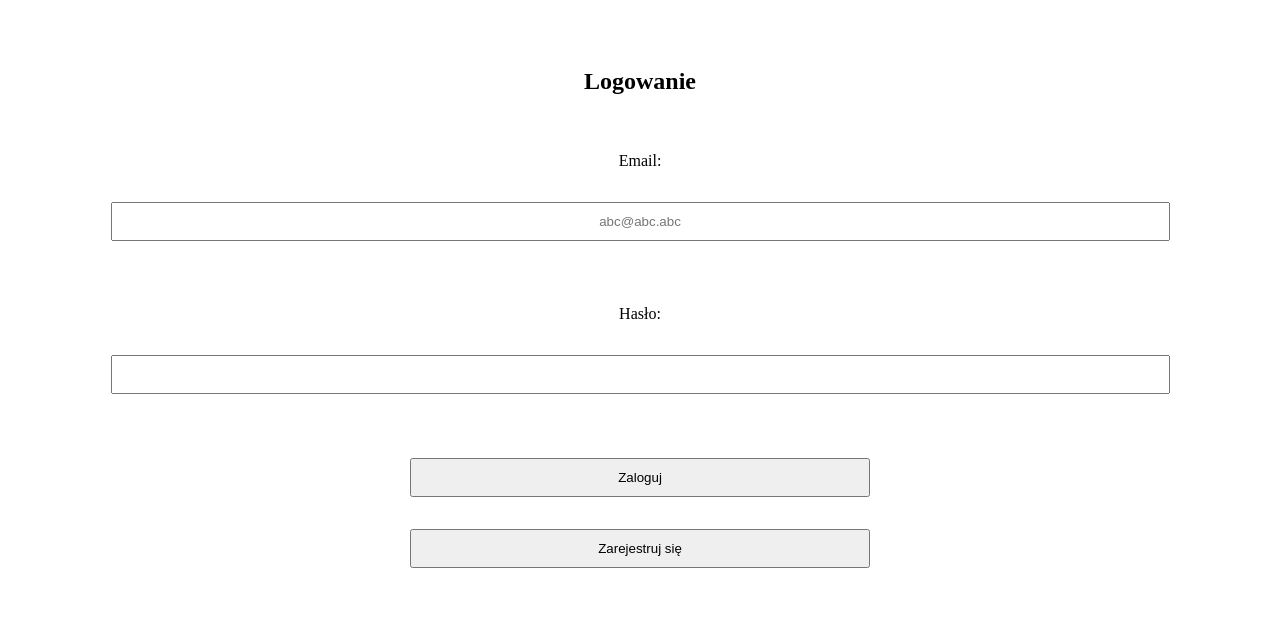
After one commit to krasickiPawel/sklep_z_elektronika, a Flask app: page /login in a window 1280 px wide. The commit adds this page. Shown: the top 632 px of the page. Run offline with Flask 2, Linux system fonts and the light colour scheme.

Commit message:
gotowy login

```diff
--- /dev/null
+++ b/sklep_z_elektronika/controller/templates/login.html
@@ -0,0 +1,75 @@
+<!DOCTYPE html>
+<html lang="en">
+<head>
+    <meta charset="UTF-8">
+    <title>BD2 sklep z elektroniką</title>
+    <style>
+        table {
+          <!-- border: 1px solid black; -->
+          <!-- border-collapse: collapse; -->
+
+        }
+        th, td {
+          border-collapse: collapse;
+          padding: 15px;
+        }
+        * {
+            text-align: center;
+            padding: 10px;
+        }
+        input {
+            width:90%;
+        }
+        tr {
+            padding: 2px;
+        }
+    </style>
+</head>
+<body>
+    <form method="post" action="/">
+        <h2>Logowanie</h2>
+        <table style="width:100%;">
+            <tr>
+                <td>
+                    <label for="email">Email:</label>
+                </td>
+            </tr>
+            <tr>
+                <td>
+                    <input type="email" name="email-input" id="email" placeholder="abc@abc.abc" required/>
+                </td>
+            </tr>
+            <tr>
+                <td>
+
+                </td>
+            </tr>
+            <tr>
+                <td>
+                    <label for="password">Hasło:</label>
+                </td>
+            </tr>
+            <tr>
+                <td>
+                    <input type="password" name="password-input" id="password" required/>
+                </td>
+            </tr>
+            <tr>
+                <td>
+
+                </td>
+            </tr>
+            <tr>
+                <td>
+                    <input type="submit" name="login" value="Zaloguj" style="width:40%;"/>
+                </td>
+            </tr>
+            <tr>
+                <td>
+                    <a href=/register><button type="button" style="width:40%;" name="register">Zarejestruj się</button></a>
+                </td>
+            </tr>
+        </table>
+    </form>
+</body>
+</html>
--- a/sklep_z_elektronika/controller/wwwController.py
+++ b/sklep_z_elektronika/controller/wwwController.py
@@ -3,39 +3,52 @@ from flask import Flask, render_template, request, redirect, url_for, session
 from datetime import timedelta
 
 mc = MainController()
-app = Flask(__name__)                       # serwer Flask ktory zaimportowalem wyzej
+app = Flask(__name__)                                                   # serwer Flask ktory zaimportowalem wyzej
 app.secret_key = "p&n"
-app.permanent_session_lifetime = timedelta(hours=1)
+app.permanent_session_lifetime = timedelta(minutes=15)
 
 
-def runApp():                               # wlacznik serwera pythonowego ktory umozliwia wyswietlanie stron w przegladarce
+def runApp():                                                           # wlacznik serwera pythonowego ktory umozliwia wyswietlanie stron w przegladarce
     app.run(debug=True)
     # app.run(host="0.0.0.0")
 
 
-@app.route("/", methods=['GET', 'POST'])    # strona glowna www
-def index():                                # ekran logowania klienta
-    if request.method == "POST":            # samowywolanie lub z innej podstrony
+@app.route("/", methods=['GET', 'POST'])                                # strona glowna www
+def index():                                                            # ekran logowania klienta
+    if session.get("loggedClient") is not None:
+        return redirect(url_for("products"))
+    else:
+        return redirect(url_for("login"))                                                            # jesli strona jest wywolana wpisujac localhost:5000/ w pasek przegladarki
+
+
+@app.route("/login", methods=['GET', 'POST'])
+def login():
+    if request.method == "POST":                                        # samowywolanie lub z innej podstrony
         if "login" in request.form:
-            clientID = mc.clientLogin(request.form.get("email"), request.form.get("password"))
+            clientID = mc.clientLogin(request.form.get("email-input"), request.form.get("password-input"))
             if clientID is not None:
+                print("Gitara siema!")
                 session["loggedClient"] = clientID
                 return redirect(url_for("products"))
-            # else:                         # tu jakis messageBox
-            #     print("Nie udało się zalogować!")
+            else:                                                     # tu jakis messageBox
+                print("Nie udało się zalogować!")
         elif "register" in request.form:
             return redirect(url_for("register"))
 
-    return render_template("index.html")    # jesli strona jest wywolana wpisujac localhost:5000/ w pasek przegladarki
+    return render_template("login.html")
 
 
 @app.route("/products", methods=['GET', 'POST'])
 def products():
     if request.method == "POST":
         pass
-
-    productList = None
-    return render_template("products.html", productList=productList)
+    elif request.method == "GET":
+        if session.get("loggedClient") is not None:
+            print(session.get("loggedClient"))
+            productList = None
+            return render_template("products.html", productList=productList)
+        else:
+            return redirect(url_for("login"))
 
 
 @app.route("/register", methods=['GET', 'POST'])
```
Also changed, not shown: sklep_z_elektronika/controller/templates/index.html (deleted, +0 -13 lines), sklep_z_elektronika/controller/templates/register.html (added, +10 -0 lines), sklep_z_elektronika/view/templates/index.html (+4 -8 lines), sklep_z_elektronika/controller/templates/register.py (deleted).
